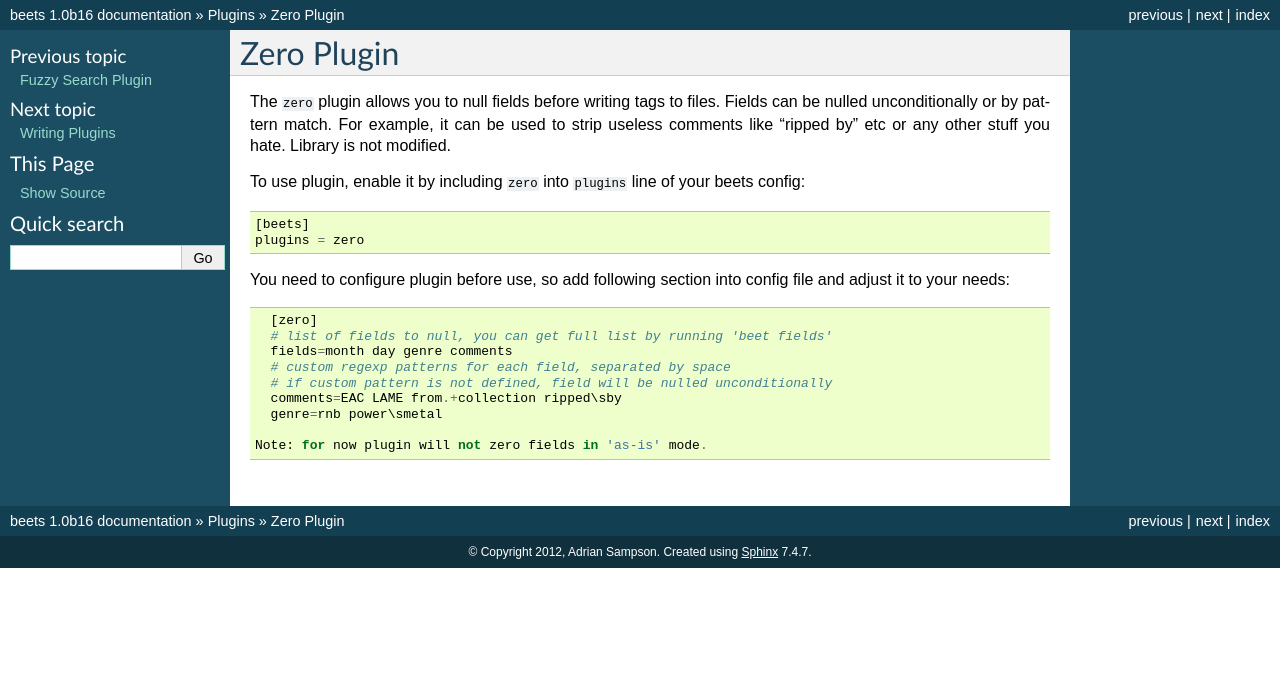
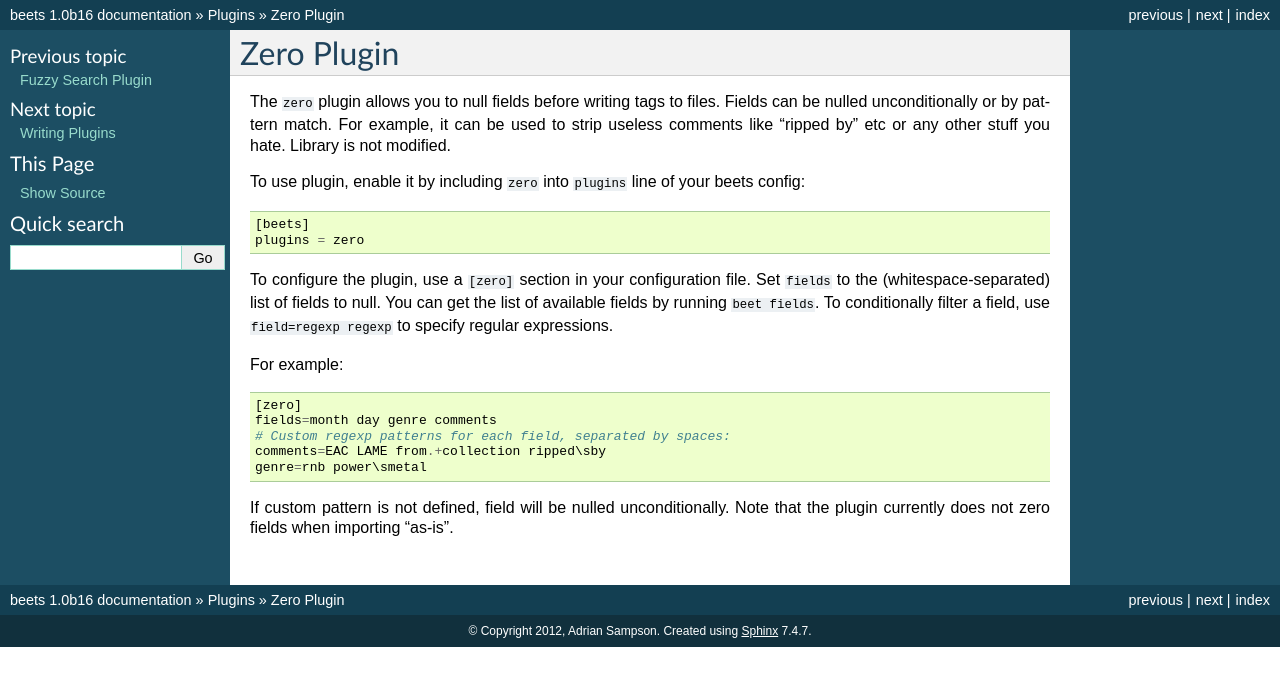
Before and after one commit to google-code-export/beets, a Sphinx documentation site: the page built from docs/plugins/zero.rst, in a window 1280 px wide. Shown: the top 686 px of the page. Built offline with Sphinx 7.4.7, drawn with Linux system fonts in a browser that asks for light colours.

Commit message:
zero: changelog note & doc improvements

```diff
--- a/docs/changelog.rst
+++ b/docs/changelog.rst
@@ -9,6 +9,8 @@ Changelog
   names. Thanks to Philippe Mongeau.
 * New plugin: :doc:`/plugins/the` adds a template function that helps format
   text for nicely-sorted directory listings. Thanks to Blemjhoo Tezoulbr.
+* New plugin: :doc:`/plugins/zero` filters out undesirable fields before they
+  are written to your tags. Thanks again to Blemjhoo Tezoulbr.
 * :doc:`/plugins/scrub`: Scrubbing now removes *all* types of tags from a file
   rather than just one. For example, if your FLAC file has both ordinary FLAC
   tags and ID3 tags, the ID3 tags are now also removed.
--- a/docs/plugins/zero.rst
+++ b/docs/plugins/zero.rst
@@ -12,15 +12,18 @@ your beets config::
     [beets]
     plugins = zero
 
-You need to configure plugin before use, so add following section into config
-file and adjust it to your needs::
+To configure the plugin, use a ``[zero]`` section in your configuration file.
+Set ``fields`` to the (whitespace-separated) list of fields to null. You can get
+the list of available fields by running ``beet fields``. To conditionally filter
+a field, use ``field=regexp regexp`` to specify regular expressions.
+
+For example::
 
     [zero]
-    # list of fields to null, you can get full list by running 'beet fields'
     fields=month day genre comments
-    # custom regexp patterns for each field, separated by space
-    # if custom pattern is not defined, field will be nulled unconditionally
+    # Custom regexp patterns for each field, separated by spaces:
     comments=EAC LAME from.+collection ripped\sby
     genre=rnb power\smetal
 
-  Note: for now plugin will not zero fields in 'as-is' mode.
+If custom pattern is not defined, field will be nulled unconditionally. Note
+that the plugin currently does not zero fields when importing "as-is".
```
